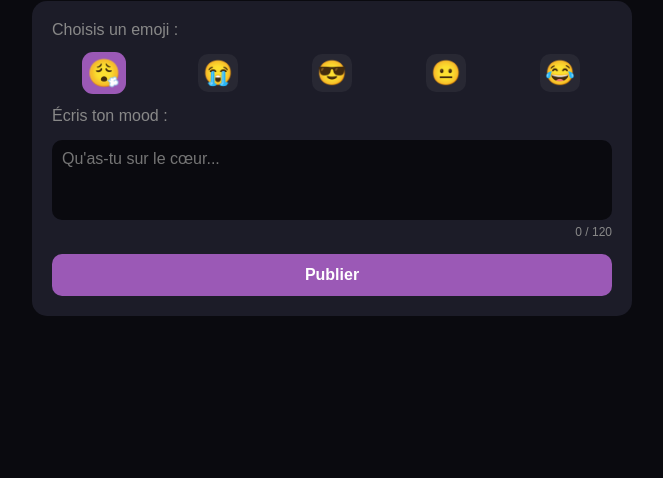
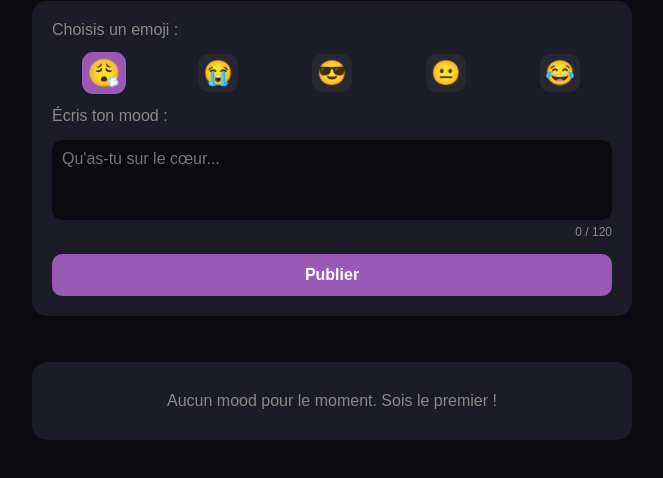
Before and after one commit to Ignace32/Mood, a plain HTML site: page index.html in a window 1280 px wide. Shown: the part 100-578 px from the top of the page, without its empty margins (308-971 px from the left). Drawn offline with Linux system fonts and the light colour scheme.

Commit message:
Add script.js to index.html

```diff
--- a/index.html
+++ b/index.html
@@ -244,7 +244,7 @@
     <div id="moodsList" class="moods-list">
       </div>
   </div>
-
+ <script src="script.js" defer></script>
 
 </body>
 </html>
```
